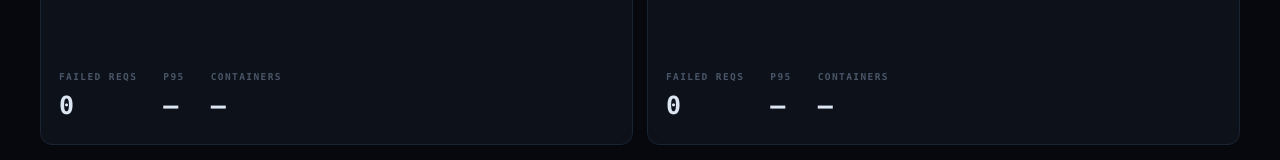
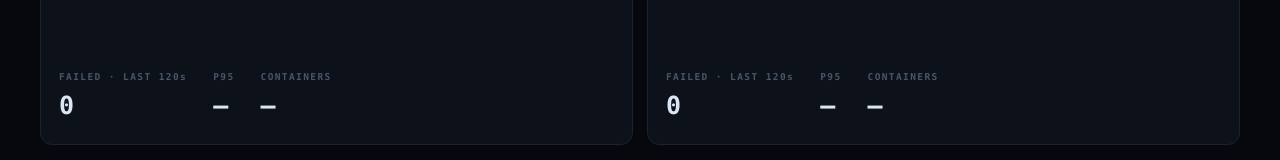
Before and after one commit to Mohammad-umer7/faultline, a website: page apps/web-server/public/index.html in a window 1280 px wide. Shown: the part 1282-1442 px from the top of the page. Drawn offline with Linux system fonts and the light colour scheme; no server answers.

Commit message:
Label which failures are being counted

```diff
--- a/apps/web-server/public/app.js
+++ b/apps/web-server/public/app.js
@@ -110,6 +110,11 @@ function render(d) {
     const failedNow = running
       ? series.filter((s) => s.t >= d.run.startedAt).reduce((n, s) => n + s.err, 0)
       : series.reduce((n, s) => n + s.err, 0);
+    // Say WHICH failures are being counted. A rolling 120s total sitting next to
+    // a "healthy" badge reads as a contradiction rather than as history.
+    const fl = $('flabel-' + v);
+    if (fl) fl.textContent = running ? 'FAILED · THIS RUN' : 'FAILED · LAST 120s';
+
     const fe = $('fail-' + v);
     fe.textContent = failedNow;
     fe.className = 'v' + (failedNow > 0 ? ' bad' : failedNow === 0 && running ? ' good' : '');
--- a/apps/web-server/public/index.html
+++ b/apps/web-server/public/index.html
@@ -300,7 +300,7 @@
         <div class="tiles" id="tiles-naive"></div>
         <canvas id="chart-naive"></canvas>
         <div class="stats">
-          <div class="stat"><div class="k">FAILED REQS</div><div class="v" id="fail-naive">0</div></div>
+          <div class="stat"><div class="k" id="flabel-naive">FAILED · LAST 120s</div><div class="v" id="fail-naive">0</div></div>
           <div class="stat"><div class="k">P95</div><div class="v" id="p95-naive">—</div></div>
           <div class="stat"><div class="k">CONTAINERS</div><div class="v" id="c-naive">—</div></div>
         </div>
@@ -315,7 +315,7 @@
         <div class="tiles" id="tiles-hardened"></div>
         <canvas id="chart-hardened"></canvas>
         <div class="stats">
-          <div class="stat"><div class="k">FAILED REQS</div><div class="v" id="fail-hardened">0</div></div>
+          <div class="stat"><div class="k" id="flabel-hardened">FAILED · LAST 120s</div><div class="v" id="fail-hardened">0</div></div>
           <div class="stat"><div class="k">P95</div><div class="v" id="p95-hardened">—</div></div>
           <div class="stat"><div class="k">CONTAINERS</div><div class="v" id="c-hardened">—</div></div>
         </div>
```
